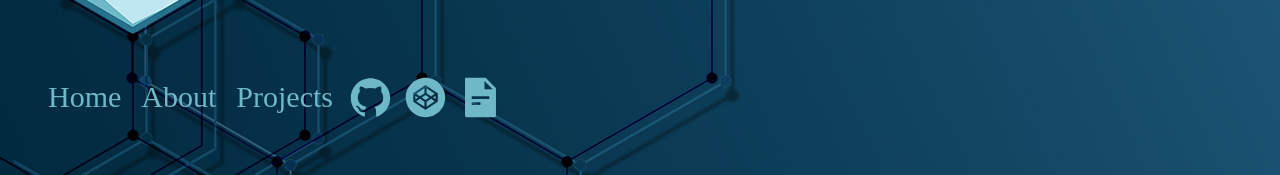
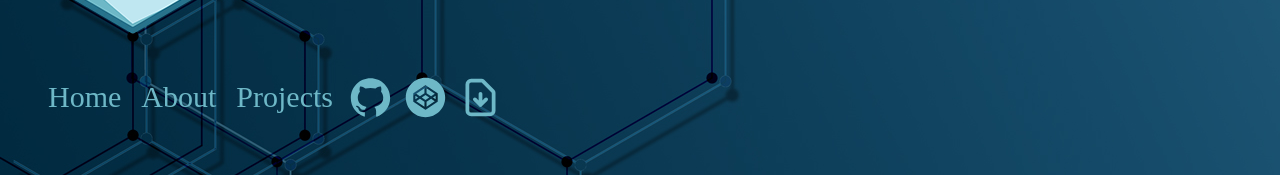
Before and after one commit to GLRose/Portfolio-React, a React (Create React App) app: page / in a window 1280 px wide. Shown: the part 237-412 px from the top of the page. Built offline with nearby package versions, Linux system fonts and the light colour scheme; a web font is replaced by a local one.

Commit message:
changed resume react icons link

```diff
--- a/src/components/Navbar.js
+++ b/src/components/Navbar.js
@@ -1,7 +1,7 @@
 import React from "react";
 import "./Navbar.css";
 import { AiFillGithub, AiFillCodepenCircle } from "react-icons/ai";
-import { AiFillFileText } from "react-icons/ai";
+import {HiOutlineDocumentDownload} from "react-icons/hi";
 import Pdf from "../credentials/resume.pdf";
 
 const Navbar = () => {
@@ -9,7 +9,7 @@ const Navbar = () => {
     <div className="navbar">
       <ul>
         <li>
-          <a href="#">Home</a>
+          <a href="/">Home</a>
         </li>
         <li>
           <a href="#Face">About</a>
@@ -24,7 +24,7 @@ const Navbar = () => {
           <AiFillCodepenCircle className="socials" />
         </a>
         <a href={Pdf} download="resume.pdf" title="resume">
-          <AiFillFileText className="socials" />
+          <HiOutlineDocumentDownload className="socials" />
         </a>
       </ul>
     </div>
```
